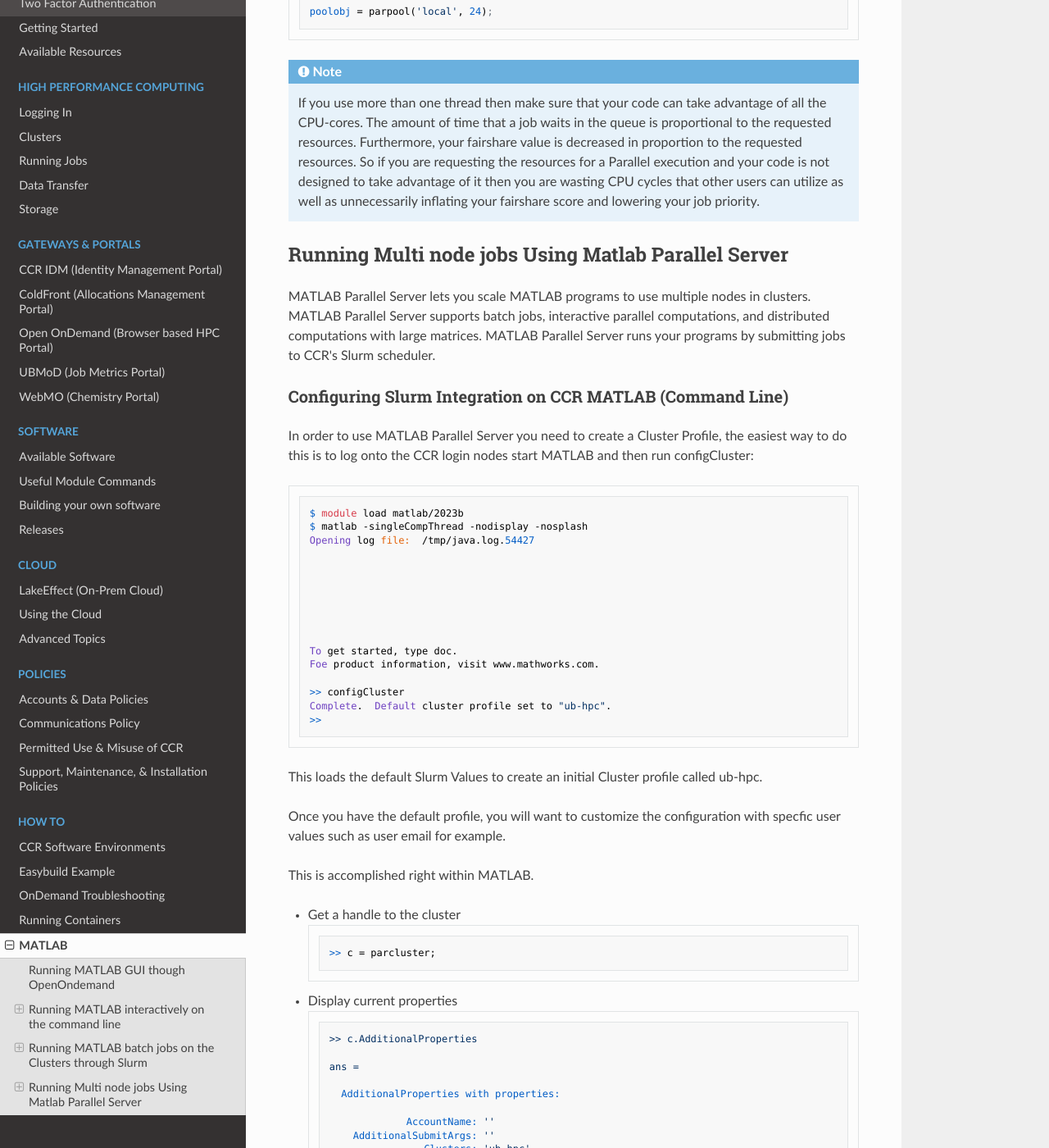
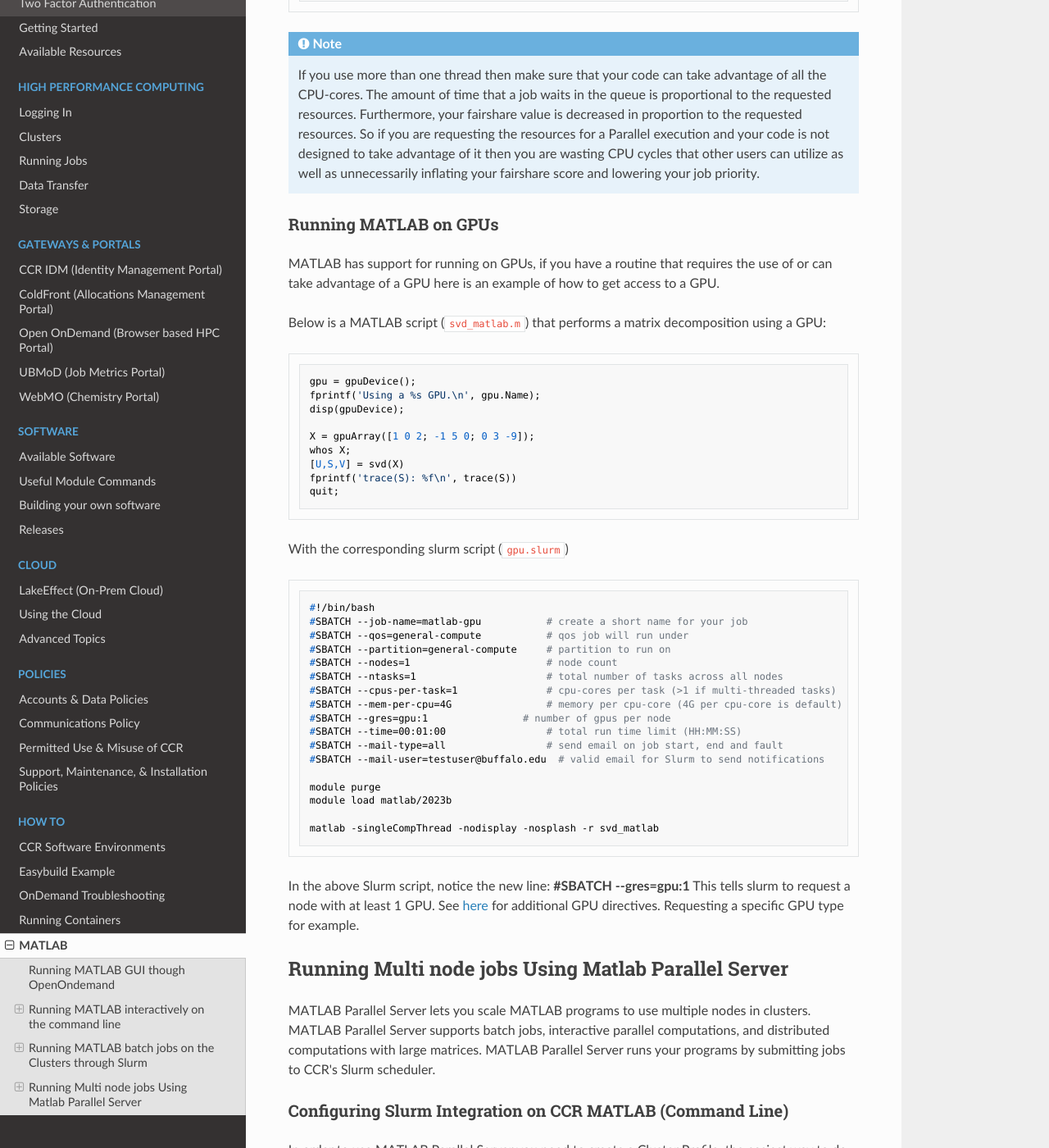
Before and after one commit to ubccr/ccrdocs, an MkDocs documentation site: the page built from pages/howto/matlab.md, in a window 1280 px wide and 1400 px high, scrolled down 5201 px. Shown: the whole window at 82% size. Built offline with MkDocs 1.6.1, drawn with Linux system fonts in a browser that asks for light colours; nearby versions of some CDN libraries; some of the changed text lies outside the part shown.

Commit message:
added GPU section

````diff
--- a/pages/howto/matlab.md
+++ b/pages/howto/matlab.md
@@ -194,7 +192,49 @@ poolobj = parpool('local', 24);
     If you use more than one thread then make sure that your code can take advantage of all the CPU-cores. The amount of time that a job waits in the queue is proportional to the requested resources. Furthermore, your fairshare value is decreased in proportion to the requested resources. So if you are requesting the resources for a Parallel execution and your code is not designed to take advantage of it then you are wasting CPU cycles that other users can utilize as well as unnecessarily inflating your fairshare score and lowering your job priority.
 
 
+### Running MATLAB on GPUs
 
+MATLAB has support for running on GPUs, if you have a routine that requires the use of or can take advantage of a GPU here is an example of how to get access to a GPU.
+
+
+Below is a MATLAB script (`svd_matlab.m`) that performs a matrix decomposition using a GPU:
+
+```
+gpu = gpuDevice();
+fprintf('Using a %s GPU.\n', gpu.Name);
+disp(gpuDevice);
+
+X = gpuArray([1 0 2; -1 5 0; 0 3 -9]);
+whos X;
+[U,S,V] = svd(X)
+fprintf('trace(S): %f\n', trace(S))
+quit;
+```
+
+With the corresponding slurm script (`gpu.slurm`)
+
+```
+#!/bin/bash
+#SBATCH --job-name=matlab-gpu           # create a short name for your job
+#SBATCH --qos=general-compute           # qos job will run under
+#SBATCH --partition=general-compute     # partition to run on
+#SBATCH --nodes=1                       # node count
+#SBATCH --ntasks=1                      # total number of tasks across all nodes
+#SBATCH --cpus-per-task=1               # cpu-cores per task (>1 if multi-threaded tasks)
+#SBATCH --mem-per-cpu=4G                # memory per cpu-core (4G per cpu-core is default)
+#SBATCH --gres=gpu:1             	# number of gpus per node
+#SBATCH --time=00:01:00                 # total run time limit (HH:MM:SS)
+#SBATCH --mail-type=all                 # send email on job start, end and fault
+#SBATCH --mail-user=testuser@buffalo.edu  # valid email for Slurm to send notifications
+
+module purge
+module load matlab/2023b
+
+matlab -singleCompThread -nodisplay -nosplash -r svd_matlab
+```
+
+In the above Slurm script, notice the new line: **#SBATCH --gres=gpu:1**
+This tells slurm to request a node with at least 1 GPU. See [here](../hpc/jobs.md/#slurm-directives-partitions-qos) for additional GPU directives. Requesting a specific GPU type for example.
 
 ## Running Multi node jobs Using Matlab Parallel Server
 
@@ -454,6 +493,4 @@ ans =
 >>
 ```
 
-
-
 More information on MATLAB Parallel Computing can be found here: [MATLAB Parallel Computing Toolbox](https://www.mathworks.com/help/parallel-computing/)
````
Also changed, not shown: other parts of pages/howto/matlab.md (+0 -3 lines).
